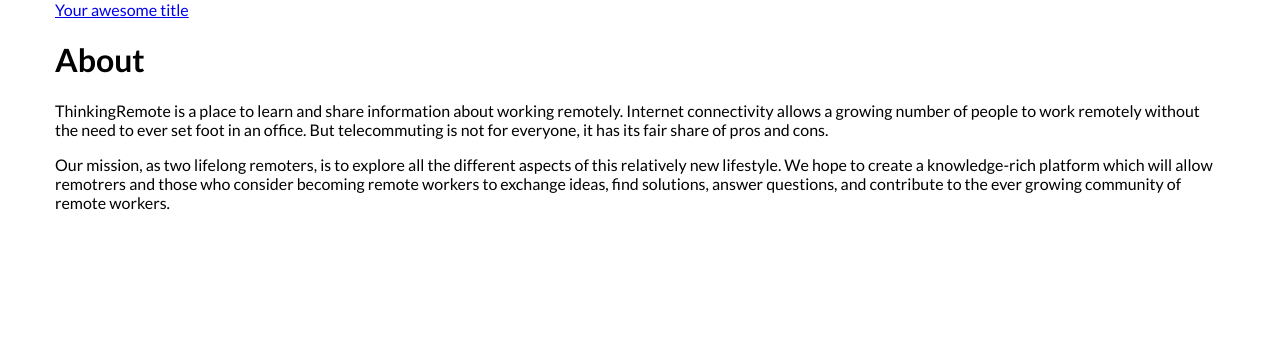
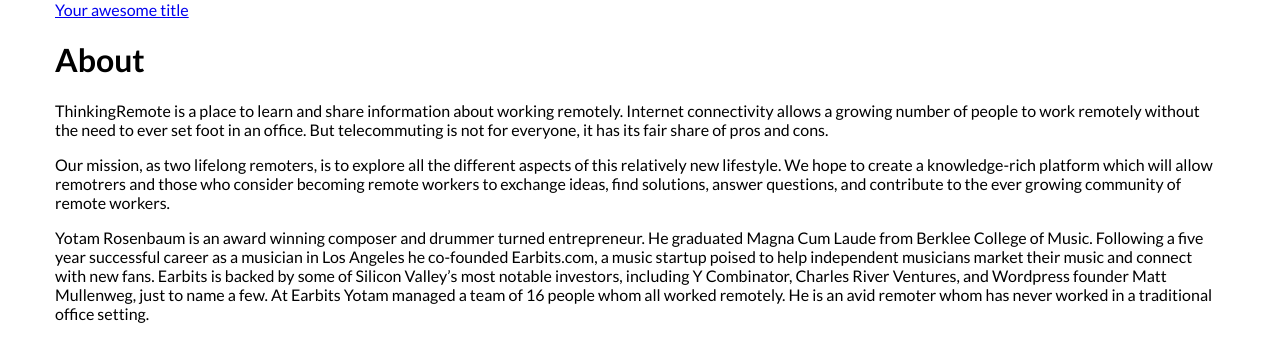
Before and after one commit to thinkingremote/thinkingremote.com, a Jekyll site: the page built from about.md, in a window 1280 px wide. Shown: the top 362 px of the page. Built offline with Jekyll 4.4.1, drawn with Linux system fonts in a browser that asks for light colours.

Commit message:
Add Yotam's blurb to About page

```diff
--- a/about.md
+++ b/about.md
@@ -14,3 +14,11 @@
 which will allow remotrers and those who consider becoming remote workers to exchange
 ideas, find solutions, answer questions, and contribute to the ever growing community
 of remote workers.
+
+Yotam Rosenbaum is an award winning composer and drummer turned entrepreneur. He graduated Magna Cum Laude from Berklee College of Music.  Following a five year
+ successful career as a musician in Los Angeles he co-founded Earbits.com, a music
+ startup poised to help independent musicians market their music and connect with new
+ fans.  Earbits is backed by some of Silicon Valley's most notable investors,
+including Y Combinator, Charles River Ventures, and Wordpress founder Matt Mullenweg,
+ just to name a few.  At Earbits Yotam managed a team of 16 people whom all
+worked remotely.  He is an avid remoter whom has never worked in a traditional office setting.
```
